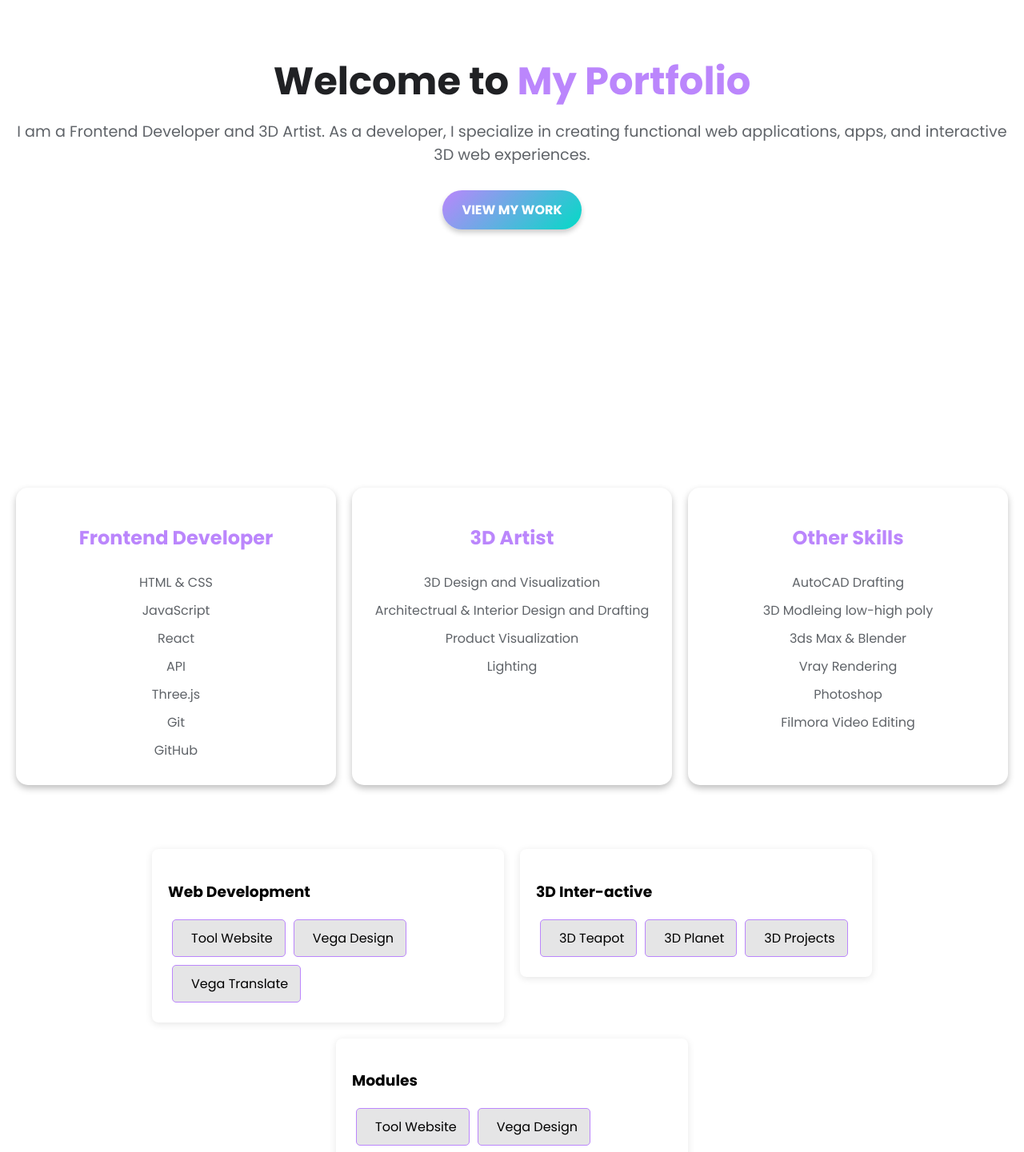
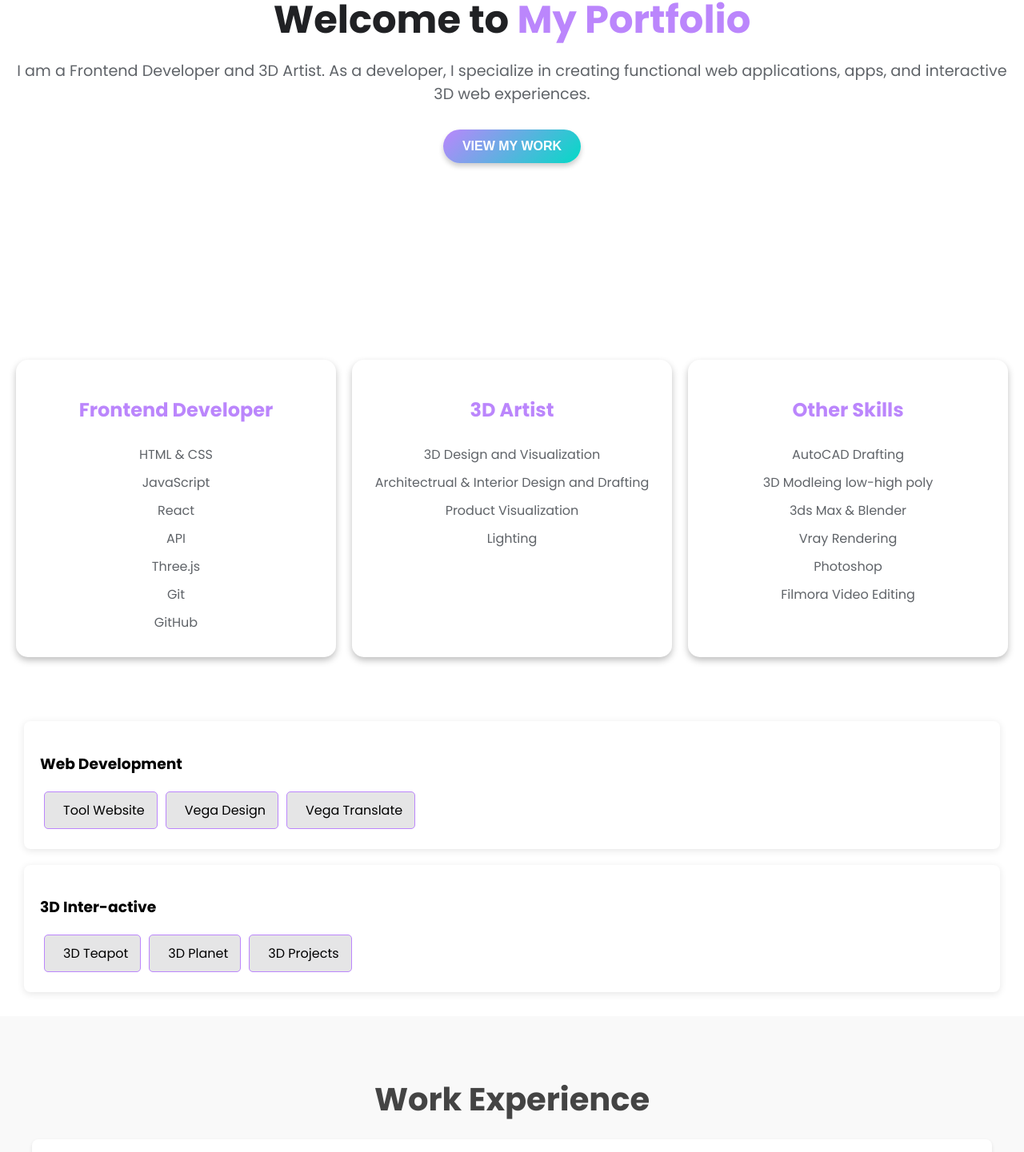
Before and after one commit to thyagarajsalome/frontend, a React app: page / in a window 1280 px wide. Shown: the part 295-1736 px from the top of the page at 80% size. Built offline with nearby package versions, Linux system fonts and the light colour scheme; the HTML template or start-up script is replaced by a standard one.

Commit message:
updated03

```diff
--- a/src/assets/components/Hero/Hero.css
+++ b/src/assets/components/Hero/Hero.css
@@ -3,7 +3,7 @@
   display: flex;
   justify-content: center;
   align-items: center;
-  height: 100vh;
+  height: 80vh;
   color: #202124;
   text-align: center;
   position: relative;
@@ -42,6 +42,7 @@ p {
 /* Button Styles */
 .hero-button {
   display: inline-block;
+  border: 0;
   background: linear-gradient(135deg, #bb86fc, #03dac6);
   color: #ffffff;
   padding: 12px 24px;
@@ -52,6 +53,7 @@ p {
   border-radius: 25px;
   box-shadow: 0 4px 6px rgba(0, 0, 0, 0.2);
   transition: all 0.3s ease;
+  cursor: pointer;
 }
 
 .hero-button:hover {
@@ -63,7 +65,7 @@ p {
 /* Responsive Design */
 @media (max-width: 768px) {
   .hero {
-    height: 25vh;
+    height: 50vh;
   }
   .hero-title {
     font-size: 2.2rem;
--- a/src/assets/components/Hero/Hero.jsx
+++ b/src/assets/components/Hero/Hero.jsx
@@ -2,6 +2,13 @@ import React from "react";
 import "./Hero.css";
 
 const Hero = () => {
+  const handleScrollToSection = (id) => {
+    const section = document.getElementById(id);
+    if (section) {
+      section.scrollIntoView({ behavior: "smooth", block: "start" });
+    }
+  };
+
   return (
     <section className="hero">
       <div className="hero-content">
@@ -13,9 +20,12 @@ const Hero = () => {
           in creating functional web applications, apps, and interactive 3D web
           experiences.
         </p>
-        <a href="" className="hero-button">
+        <button
+          onClick={() => handleScrollToSection("projects")}
+          className="hero-button"
+        >
           View My Work
-        </a>
+        </button>
       </div>
     </section>
   );
--- a/src/assets/components/Navbar/Navbar.jsx
+++ b/src/assets/components/Navbar/Navbar.jsx
@@ -42,7 +42,7 @@ const Navbar = () => {
           <a onClick={() => handleScrollToSection("experience")}>Experience</a>
         </li>
         <li>
-          <a onClick={() => handleScrollToSection("contact")}>Contact</a>
+          <a onClick={() => handleScrollToSection("home")}>Contact</a>
         </li>
       </ul>
     </nav>
--- a/src/assets/components/Projects/Projects.css
+++ b/src/assets/components/Projects/Projects.css
@@ -15,7 +15,7 @@
   padding: 20px;
   margin: 10px; /* Space between cards */
   width: calc(100% - 40px); /* Full width minus margins on small screens */
-  max-width: 400px; /* Responsive max width */
+  max-width: auto; /* Responsive max width */
 }
 
 .project-card h3 {
--- a/src/assets/components/Projects/Projects.jsx
+++ b/src/assets/components/Projects/Projects.jsx
@@ -59,33 +59,6 @@ const Projects = () => {
           <i className="fas fa-external-link-alt"></i> 3D Projects
         </a>
       </div>
-      <div className="project-card">
-        <h3>Modules</h3>
-        <a
-          href="https://toolwebsite.in/"
-          target="_blank"
-          rel="noopener noreferrer"
-          className="btn btn-secondary"
-        >
-          <i className="fas fa-external-link-alt"></i> Tool Website
-        </a>
-        <a
-          href="https://vegadesign.netlify.app/"
-          target="_blank"
-          rel="noopener noreferrer"
-          className="btn btn-secondary"
-        >
-          <i className="fas fa-external-link-alt"></i> Vega Design
-        </a>
-        <a
-          href="https://vegatranslate.netlify.app/"
-          target="_blank"
-          rel="noopener noreferrer"
-          className="btn btn-secondary"
-        >
-          <i className="fas fa-external-link-alt"></i> Vega Translate
-        </a>
-      </div>
     </div>
   );
 };
```
